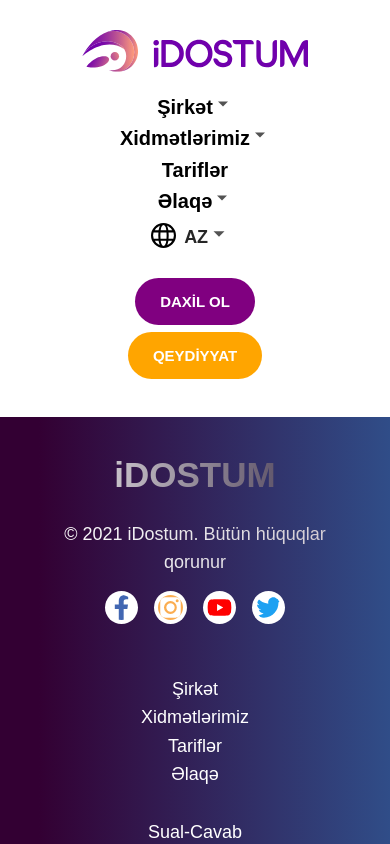
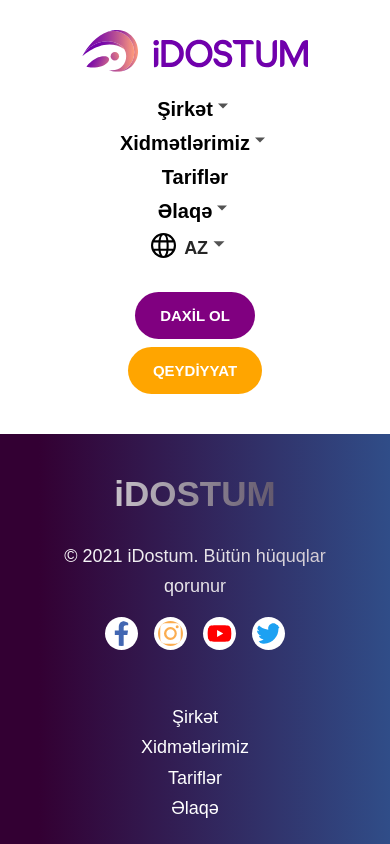
Before and after one commit to Resulzadeemin/React-Cargo, a React (Create React App) app: page / in a window 390 px wide. Shown: the top 844 px of the page. Built offline with nearby package versions, Linux system fonts and the light colour scheme.

Commit message:
fixed-responsive

```diff
--- a/src/index.css
+++ b/src/index.css
@@ -22,6 +22,7 @@ time, mark, audio, video {
 	vertical-align: baseline;
   	text-decoration: none;
 	list-style: none;
+	line-height: 1.7;
 }
 article, aside, details, figcaption, figure,
 footer, header, hgroup, main, menu, nav, section {
```
